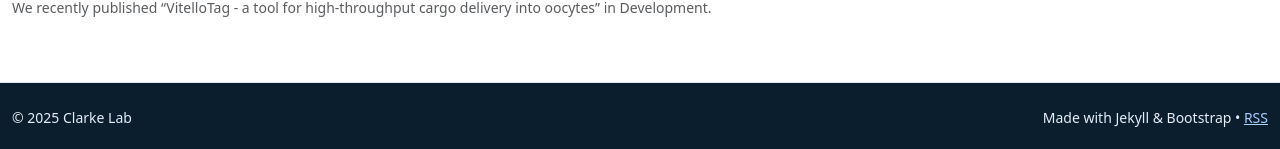
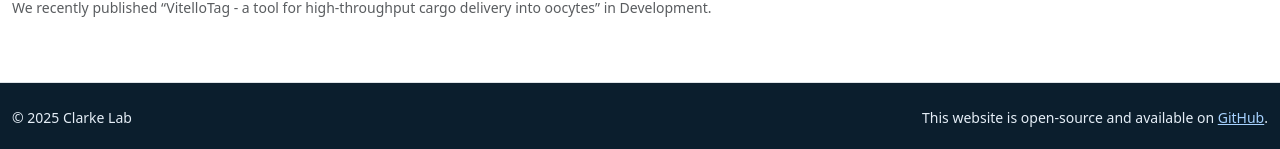
Before and after one commit to NatClarkeLab/NatClarkeLab.github.io, a Jekyll site: the page built from index.md, in a window 1280 px wide and 900 px high, scrolled down 1252 px. Shown: the part 748-897 px from the top of the window. Built offline with Jekyll 4.4.1, drawn with Linux system fonts in a browser that asks for light colours.

Commit message:
Update footer.html

```diff
--- a/_includes/footer.html
+++ b/_includes/footer.html
@@ -1,6 +1,10 @@
 <footer class="py-4 border-top small">
   <div class="container-xxl d-flex flex-wrap justify-content-between align-items-center gap-2">
     <span>© {{ site.time | date: '%Y' }} {{ site.title }}</span>
-    <span>Made with Jekyll & Bootstrap • <a href="{{ '/feed.xml' | relative_url }}">RSS</a></span>
+
+    <span>
+      This website is open-source and available on
+      <a href="{{ site.repo_url }}" target="_blank" rel="noopener">GitHub</a>.
+    </span>
   </div>
 </footer>
```
